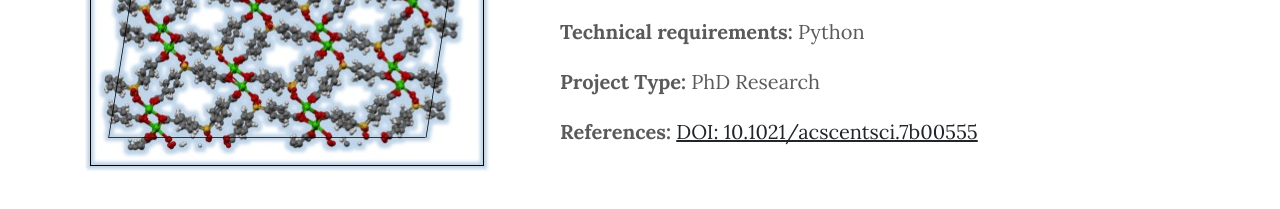
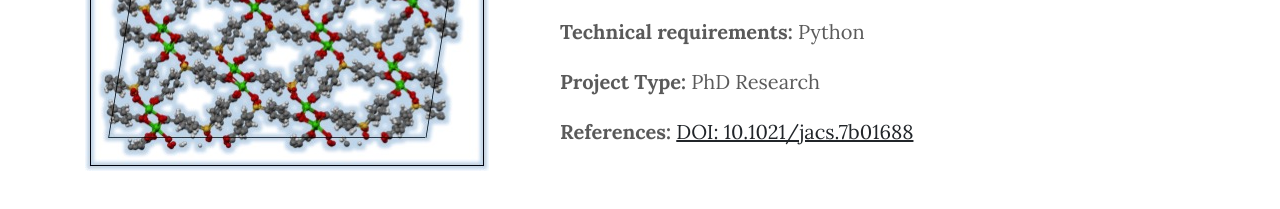
Before and after one commit to mwitman1/mwitman1.github.io, a website: page projects.html in a window 1280 px wide. Shown: the part 4063-4272 px from the top of the page. Drawn offline with nearby package versions, Linux system fonts and the light colour scheme; files whose address does not match are found by name.

Commit message:
fixed reference

```diff
--- a/projects.html
+++ b/projects.html
@@ -194,7 +194,7 @@
             <p style="margin-top: -.5em"><strong>Scientific topics:</strong> High-throughput screening, Statistical adsorption models, Statistical physics</p>
             <p style="margin-top: -.5em"><strong>Technical requirements:</strong> Python</p>
             <p style="margin-top: -.5em"><strong>Project Type:</strong> PhD Research</strong></p>
-            <p style="margin-top: -.5em"><strong>References:</strong> <a href="https://doi.org/10.1021/acscentsci.7b00555">DOI: 10.1021/acscentsci.7b00555</a></p>
+            <p style="margin-top: -.5em"><strong>References:</strong> <a href="https://pubs.acs.org/doi/abs/10.1021/jacs.7b01688">DOI: 10.1021/jacs.7b01688</a></p>
           </div>
           <div class="col-md-5 order-md-1">
             <img class="featurette-image img-fluid mx-auto" src="img/projects/thumbnails/flex.jpg">
```
